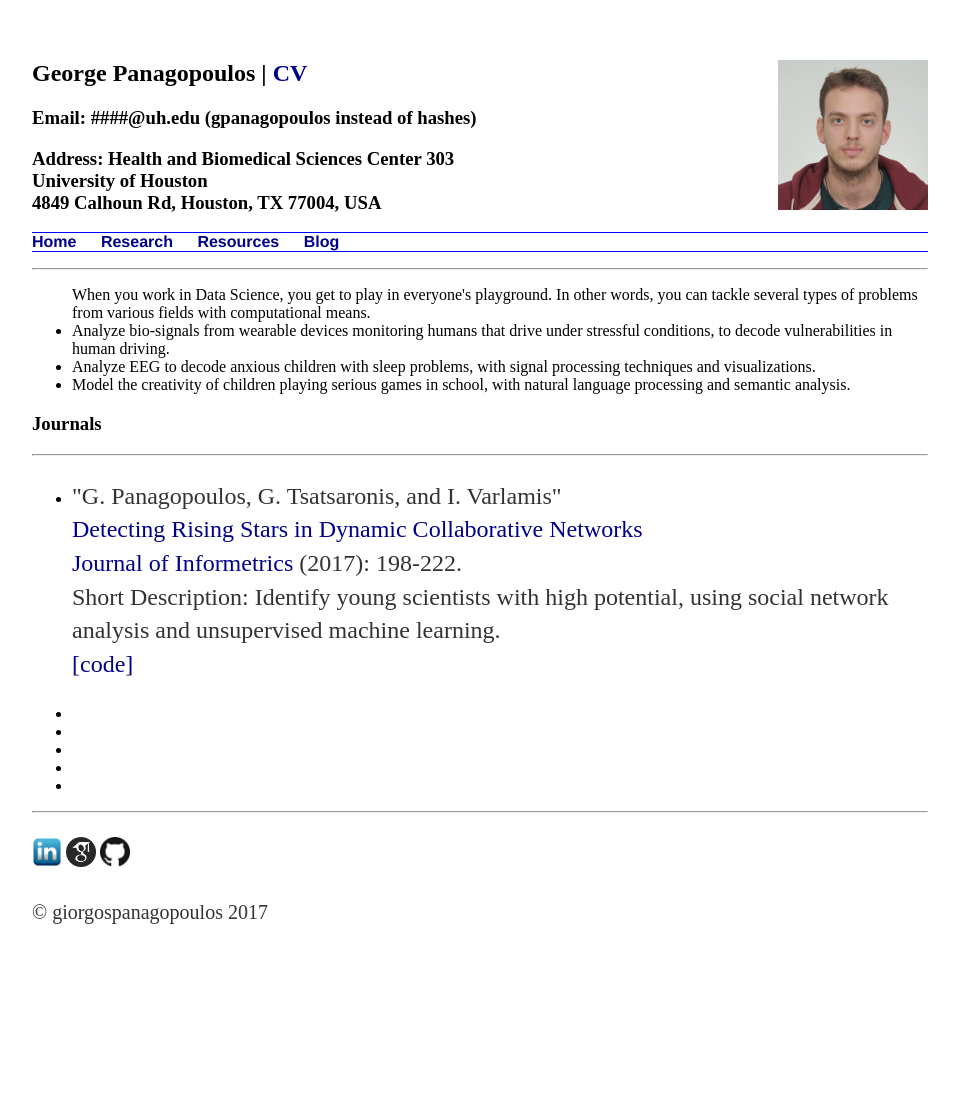
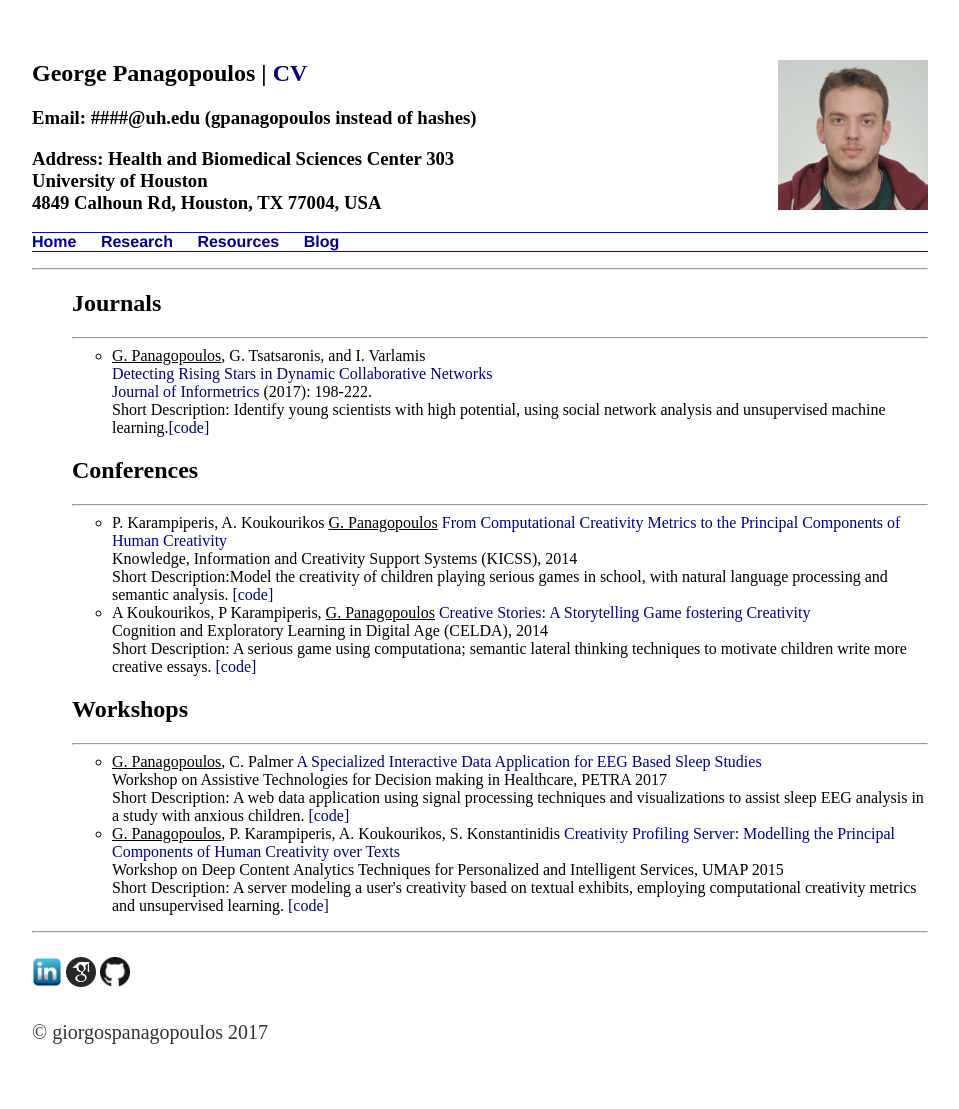
Before and after one commit to geopanag/geopanag.github.io, a Jekyll site: the page built from research.html, in a window 1280 px wide. Shown: the whole page, without its empty margins (160-1119 px from the left). Built offline with Jekyll 4.4.1, drawn with Linux system fonts in a browser that asks for light colours; before the commit the page ends 990 px from its top, so only the background shows below that.

Commit message:
added publication list

```diff
--- a/research.html
+++ b/research.html
@@ -6,31 +6,54 @@ title: George Panagopoulos
 	<div itemscope itemtype="http://data-vocabulary.org/Person" class="col-sm-8">
 
 		<ul class="list-unstyled">
-		When you work in Data Science, you get to play in everyone's playground.
-		In other words, you can tackle several types of problems from various fields with computational means.
-		<li>Analyze bio-signals from wearable devices monitoring humans that drive under stressful conditions, to decode vulnerabilities in human driving.</li>
-		<li>Analyze EEG to decode anxious children with sleep problems, with signal processing techniques and visualizations.</li>
-		<li>Model the creativity of children playing serious games in school, with natural language processing and semantic analysis.</li>
-		</ul>
+		<!--<li>Analyze bio-signals from wearable devices monitoring humans that drive under stressful conditions, to decode vulnerabilities in human driving.</li>-->
 
 		<div class="col c9">
-		<h3> Journals </h3>
+		<h2 color="light-blue"> Journals </h2>
 		<hr>
 		<ul>
 		<li>
-		<p>"G. Panagopoulos, G. Tsatsaronis, and I. Varlamis"<br>
+		<u>G. Panagopoulos</u>, G. Tsatsaronis, and I. Varlamis<br>
 		<a href="http://www.sciencedirect.com/science/article/pii/S1751157716300645"> Detecting Rising Stars in Dynamic Collaborative Networks</a><br>
 		<a href="https://www.journals.elsevier.com/journal-of-informetrics/">Journal of Informetrics</a> (2017): 198-222.<br>
-		Short Description: Identify young scientists with high potential, using social network analysis and unsupervised machine learning.<br>
-		<a href="https://github.com/GiorgosPanagopoulos/Detecting-Rising-Stars-in-Dynamic-Collaborative-Networks">[code]</a>
-		</p>
+		Short Description: Identify young scientists with high potential, using social network analysis and unsupervised machine learning.<a href="https://github.com/GiorgosPanagopoulos/Detecting-Rising-Stars-in-Dynamic-Collaborative-Networks">[code]</a>
 		</li>
-		<li></li>
-		<li></li>
-		<li></li>
-		<li></li>
-		<li></li>
 		</ul>
+
+		<h2 color="light-blue"> Conferences </h2>
+		<hr>
+		<ul>
+		<li>P. Karampiperis, A. Koukourikos <u>G. Panagopoulos</u>
+		<a href="https://link.springer.com/chapter/10.1007/978-3-319-27478-2_33"> From Computational Creativity Metrics to the Principal Components of Human Creativity</a><br>
+		Knowledge, Information and Creativity Support Systems (KICSS), 2014 <br>
+		Short Description:Model the creativity of children playing serious games in school, with natural language processing and semantic analysis.
+		<a href="https://github.com/GiorgosPanagopoulos/C2LearnTools">[code]</a>
+		</li>
+		<li>A Koukourikos, P Karampiperis, <u>G. Panagopoulos</u>
+		<a href="http://files.eric.ed.gov/fulltext/ED557386.pdf"> Creative Stories: A Storytelling Game fostering Creativity</a><br>
+		Cognition and Exploratory Learning in Digital Age (CELDA), 2014 <br>
+		Short Description: A serious game using computationa; semantic lateral thinking techniques to motivate children write more creative essays.
+		<a href="https://github.com/GiorgosPanagopoulos/C2LearnTools">[code]</a>
+		</li>
+		</ul>
+
+		<h2 color="light-blue"> Workshops </h2>
+		<hr>
+		<ul>
+		<li> <u>G. Panagopoulos</u>, C. Palmer
+		<a href="http://dl.acm.org/citation.cfm?id=3076179"> A Specialized Interactive Data Application for EEG Based Sleep Studies</a><br>
+		Workshop on Assistive Technologies for Decision making in Healthcare, PETRA 2017 <br>
+		Short Description: A web data application using signal processing techniques and visualizations to assist sleep EEG analysis in a study with anxious children.
+		<a href="https://github.com/GiorgosPanagopoulos/Data-app-for-sleep-EEG-analysis">[code]</a>
+		</li>
+		<li> <u>G. Panagopoulos</u>, P. Karampiperis, A. Koukourikos, S. Konstantinidis
+		<a href="http://files.eric.ed.gov/fulltext/ED557386.pdf">Creativity Profiling   Server: Modelling the Principal Components of Human Creativity over Texts</a><br>
+		Workshop on Deep Content Analytics Techniques for Personalized and Intelligent Services, UMAP 2015 <br>
+		Short Description: A server modeling a user's creativity based on textual exhibits, employing computational creativity metrics and unsupervised learning.
+		<a href="https://github.com/GiorgosPanagopoulos/CPS">[code]</a>
+		</li>
+		</ul>
+
 		</div>
 	</div>
 </div>
--- a/resources.html
+++ b/resources.html
@@ -4,7 +4,7 @@ title: George Panagopoulos
 ---
 <div>
 	<div itemscope itemtype="http://data-vocabulary.org/Person" class="col-sm-8">
-		This page contains some resources that either motivated me or helped me delve deeper into my fields of interest.
+		This page contains some resources that helped me delve deeper into my fields of interest.
 
 		<h2>Courses</h2>
 		<li>Machine Learning from <a href="https://www.coursera.org/learn/machine-learning">Andrew Ng</a> and <a hred="https://www.cs.ox.ac.uk/people/nando.defreitas/machinelearning/">Nando DeFreitas</a></li>
```
